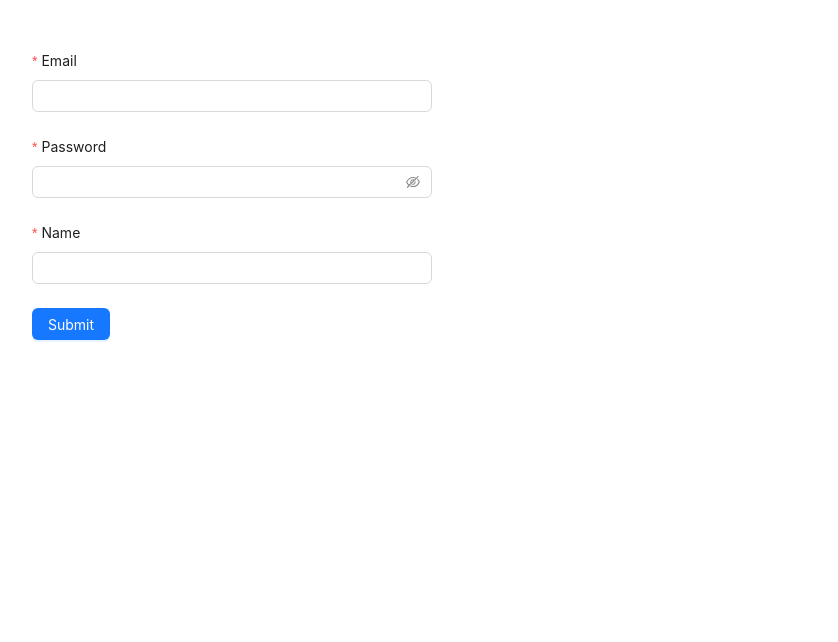
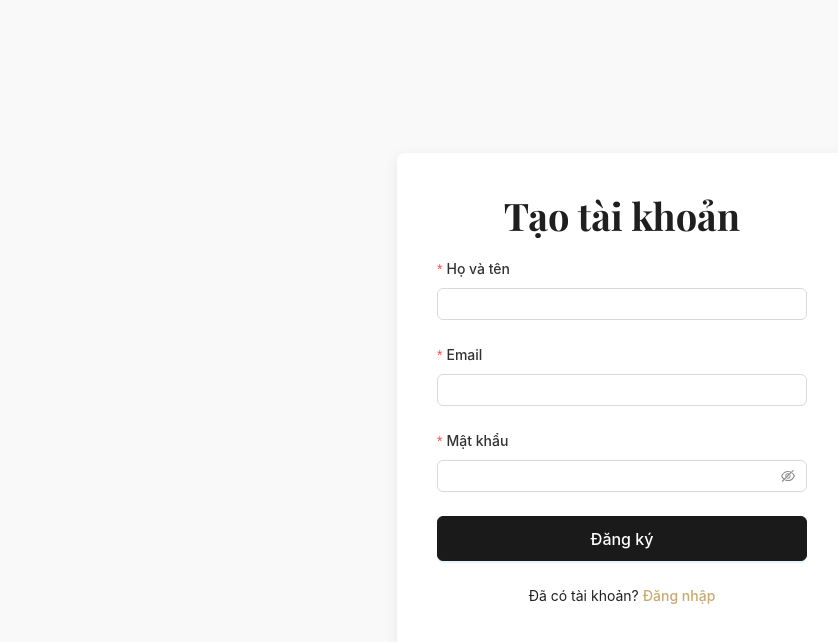
Before and after one commit to nQhuy04/Parfum_Shop-Frontend-ReactJS-, a React (Vite) app: page /register in a window 1280 px wide. Shown: the top 642 px of the page, without its empty margins (18-856 px from the left). Built offline with nearby package versions, Linux system fonts and the light colour scheme.

Commit message:
giao_dien_login_register

```diff
--- a/src/pages/login.jsx
+++ b/src/pages/login.jsx
@@ -1,101 +1,113 @@
+// src/pages/login.jsx
+
 import React, { useContext } from 'react';
-import { Button, Form, Input, notification } from 'antd';
+import { Button, Form, Input, notification, Typography } from 'antd'; // Typography đã được import
+import { Link, useNavigate } from 'react-router-dom';
 import { loginApi } from '../ultil/api';
-import { useNavigate } from 'react-router-dom';
 import { AuthContext } from '../components/context/auth.context';
 
+import '../styles/auth.css';
+
+// === LỖI NẰM Ở ĐÂY: Quên khai báo `Text` ===
+// Sửa lại thành:
+const { Title, Text } = Typography;
 
 const LoginPage = () => {
-
     const navigate = useNavigate();
-    const { setAuth } = useContext(AuthContext);
+    const { auth, setAuth } = useContext(AuthContext);
 
     const onFinish = async (values) => {
-        //lấy các dữ liệu người dùng đã nhập:
         const { email, password } = values;
 
-        //phản hồi về
+        // Đoạn code cũ của bạn có access_token nằm trong res, còn của tôi đang dự đoán là res.DT
+        // Để an toàn, chúng ta sẽ kiểm tra cả 2 trường hợp.
+        // Tôi sẽ sửa logic này để nó linh hoạt và chính xác hơn với cấu trúc backend của bạn.
+        try {
             const res = await loginApi(email, password);
-
-        if (res && res.EC === 0) {
-            //notification đã có sẵn của antd, đã import ở trên
-            localStorage.setItem("access_token", res.access_token)
+            if (res && res.DT && res.DT.access_token) { // Ưu tiên kiểm tra cấu trúc mới
+                localStorage.setItem("access_token", res.DT.access_token);
                 notification.success({
-                message: "LOGIN USER",
-                description: "Success"
+                    message: "Đăng nhập thành công",
+                    description: `Chào mừng ${res.DT.user.name}!`
                 });
                 setAuth({
                     isAuthenticated: true,
                     user: {
-                    email: res?.user?.email ?? "",
-                    name: res?.user?.name ?? "",
+                        email: res.DT.user.email,
+                        name: res.DT.user.name,
+                        role: res.DT.user.role
                     }
-            })
-            navigate("/");//Chuyển hướng đến trang home khi đăng nhập thành công
-        } else {
-            notification.error({
-                message: "LOGIN USER",
-                description: res?.EM ?? "error"
-            })
+                });
+                navigate("/");
+            } else if (res && res.access_token) { // Dự phòng cho cấu trúc cũ bạn từng gửi
+                 localStorage.setItem("access_token", res.access_token);
+                notification.success({
+                    message: "Đăng nhập thành công",
+                    description: `Chào mừng ${res.user.name}!`
+                });
+                setAuth({
+                    isAuthenticated: true,
+                    user: {
+                        email: res.user.email,
+                        name: res.user.name,
+                        role: res.user.role
+                    }
+                });
+                navigate("/");
             }
 
-        console.log('Success:', res);
+            else { // Nếu cả 2 trường hợp trên đều không đúng
+                notification.error({
+                    message: "Đăng nhập thất bại",
+                    description: res?.EM ?? "Thông tin đăng nhập không chính xác."
+                });
+            }
+        } catch (error) {
+             notification.error({
+                    message: "Đăng nhập thất bại",
+                    description: "Có lỗi xảy ra, vui lòng thử lại."
+                });
+        }
     };
 
-
     return (
-        <div style={{ margin: 50 }}>
+        <div className="auth-page-wrapper">
+            <div className="auth-container">
+                <Title className="auth-title">Đăng nhập</Title>
                 <Form
-                name="basic"
-                labelCol={{
-                    span: 8,
-                }}
-                wrapperCol={{
-                    span: 16,
-                }}
-                style={{
-                    maxWidth: 600,
-                }}
-
+                    name="login-form"
                     onFinish={onFinish}
+                    layout="vertical"
                     autoComplete="off"
-                layout='vertical'//để theo chiều dọc
                 >
                     <Form.Item
                         label="Email"
                         name="email"
-                    rules={[
-                        {
-                            required: true,
-                            message: 'Please input your email!',
-                        },
-                    ]}
+                        rules={[{ required: true, message: 'Vui lòng nhập email!' }, {type: 'email', message: 'Email không hợp lệ!'}]}
                     >
                         <Input />
                     </Form.Item>
+
                     <Form.Item
-                    label="Password"
+                        label="Mật khẩu"
                         name="password"
-                    rules={[
-                        {
-                            required: true,
-                            message: 'Please input your password!',
-                        },
-                    ]}
+                        rules={[{ required: true, message: 'Vui lòng nhập mật khẩu!' }]}
                     >
                         <Input.Password />
                     </Form.Item>
 
-
                     <Form.Item>
-                    <Button type="primary" htmlType="submit">
-                        Login
+                        <Button type="primary" htmlType="submit" className="auth-button">
+                            Đăng nhập
                         </Button>
                     </Form.Item>
                 </Form>
+                <div className="auth-switch-link">
+                    <Text>Chưa có tài khoản? <Link to="/register">Đăng ký ngay</Link></Text>
                 </div>
-
-    )
+            </div>
+        </div>
+    );
 }
 
-export default LoginPage
+export default LoginPage;
--- a/src/pages/register.jsx
+++ b/src/pages/register.jsx
@@ -1,103 +1,85 @@
+// src/pages/register.jsx
+
 import React from 'react';
-import { Button, Form, Input, notification } from 'antd';
+import { Button, Form, Input, notification, Typography } from 'antd';
+import { Link, useNavigate } from 'react-router-dom';
 import { createUserApi } from '../ultil/api';
-import { useNavigate } from 'react-router-dom';
 
+// Import file CSS dùng chung
+import '../styles/auth.css';
+
+const { Title, Text } = Typography;
 
 const RegisterPage = () => {
+    const navigate = useNavigate();
 
-    const navigate = useNavigate();
-    const onFinish = async(values) => {
-        //lấy các dữ liệu người dùng đã nhập:
-        const {name, email, password} = values;
-
-        //phản hồi về
+    // === GIỮ NGUYÊN LOGIC XỬ LÝ FORM ===
+    const onFinish = async (values) => {
+        const { name, email, password } = values;
         const res = await createUserApi(name, email, password);
 
-        if(res) {
-            //notification đã có sẵn của antd, đã import ở trên
+        // API của bạn trả về data khi thành công, nên cần check `res.DT`
+        if (res && res.DT) {
             notification.success({
-                message: "CREATE USER",
-                description: "Success"
-            })
-            navigate("/login");//Chuyển hướng đến trang login khi đăng ký thành công
-        }else{
+                message: "Tạo tài khoản thành công!",
+                description: "Vui lòng đăng nhập để tiếp tục."
+            });
+            navigate("/login");
+        } else {
             notification.error({
-                message: "CREATE USER",
-                description: "Error"
-            })
+                message: "Tạo tài khoản thất bại",
+                description: res.EM || "Có lỗi xảy ra, email có thể đã tồn tại."
+            });
         }
-
-        console.log('Success:', res);
     };
 
+    // === THAY THẾ GIAO DIỆN MỚI ===
+    return (
+        <div className="auth-page-wrapper">
+            <div className="auth-container">
+                <Title className="auth-title">Tạo tài khoản</Title>
+                <Form
+                    name="register-form"
+                    onFinish={onFinish}
+                    layout="vertical"
+                    autoComplete="off"
+                >
+                    <Form.Item
+                        label="Họ và tên"
+                        name="name"
+                        rules={[{ required: true, message: 'Vui lòng nhập họ tên!' }]}
+                    >
+                        <Input />
+                    </Form.Item>
 
-    return (
-        <div style={{ margin: 50 }}>
-            <Form
-                name="basic"
-                labelCol={{
-                    span: 8,
-                }}
-                wrapperCol={{
-                    span: 16,
-                }}
-                style={{
-                    maxWidth: 600,
-                }}
-
-                onFinish={onFinish}
-                autoComplete="off"
-                layout = 'vertical'//để theo chiều dọc
-            >
                     <Form.Item
                         label="Email"
                         name="email"
-                    rules={[
-                        {
-                            required: true,
-                            message: 'Please input your email!',
-                        },
-                    ]}
+                        rules={[{ required: true, message: 'Vui lòng nhập email!' }, {type: 'email', message: 'Email không hợp lệ!'}]}
                     >
                         <Input />
                     </Form.Item>
+
                     <Form.Item
-                    label="Password"
+                        label="Mật khẩu"
                         name="password"
-                    rules={[
-                        {
-                            required: true,
-                            message: 'Please input your password!',
-                        },
-                    ]}
+                        rules={[{ required: true, message: 'Vui lòng nhập mật khẩu!' }]}
                     >
                         <Input.Password />
                     </Form.Item>
 
-                <Form.Item
-                    label="Name"
-                    name="name"
-                    rules={[
-                        {
-                            required: true,
-                            message: 'Please input your name!',
-                        },
-                    ]}
-                >
-                    <Input />
-                </Form.Item>
-
-
                     <Form.Item>
-                    <Button type="primary" htmlType="submit">
-                        Submit
+                        <Button type="primary" htmlType="submit" className="auth-button">
+                            Đăng ký
                         </Button>
                     </Form.Item>
                 </Form>
+                <div className="auth-switch-link">
+                    <Text>Đã có tài khoản? <Link to="/login">Đăng nhập</Link></Text>
                 </div>
-
-    )
+            </div>
+        </div>
+    );
 }
 
-export default RegisterPage
+export default RegisterPage;
--- /dev/null
+++ b/src/styles/auth.css
@@ -0,0 +1,61 @@
+/* src/styles/auth.css */
+
+.auth-page-wrapper {
+    display: flex;
+    justify-content: center;
+    align-items: center;
+    min-height: 100vh;
+    background-color: var(--color-light); /* Sử dụng màu nền nhạt, ấm cúng */
+}
+
+.auth-container {
+    width: 100%;
+    max-width: 450px;
+    padding: 40px;
+    background-color: #ffffff;
+    border-radius: 8px;
+    box-shadow: var(--box-shadow); /* Sử dụng bóng đổ đã định nghĩa */
+}
+
+.auth-title {
+    font-family: var(--font-heading); /* Font tiêu đề sang trọng */
+    font-size: 2.5rem;
+    text-align: center;
+    margin-bottom: 30px;
+    color: var(--color-dark);
+}
+
+/* Chỉnh sửa lại các label của Form */
+.auth-container .ant-form-item-label > label {
+    font-weight: 500;
+    color: var(--color-text);
+}
+
+/* Nút bấm chính */
+.auth-button {
+    background-color: var(--color-dark) !important; /* Dùng màu tối chủ đạo */
+    border-color: var(--color-dark) !important;
+    height: 45px;
+    font-size: 1rem;
+    font-weight: 500;
+    width: 100%; /* Nút bấm full-width */
+}
+
+.auth-button:hover {
+     background-color: #333 !important; /* Hiệu ứng hover tối hơn một chút */
+     border-color: #333 !important;
+}
+
+/* Link để chuyển đổi giữa Đăng nhập/Đăng ký */
+.auth-switch-link {
+    margin-top: 20px;
+    text-align: center;
+}
+.auth-switch-link a {
+    color: var(--color-primary); /* Màu vàng gold cho link */
+    font-weight: 500;
+    text-decoration: none;
+}
+.auth-switch-link a:hover {
+    text-decoration: underline;
+}
```
Lines whose indentation alone changed are shown as unchanged.
